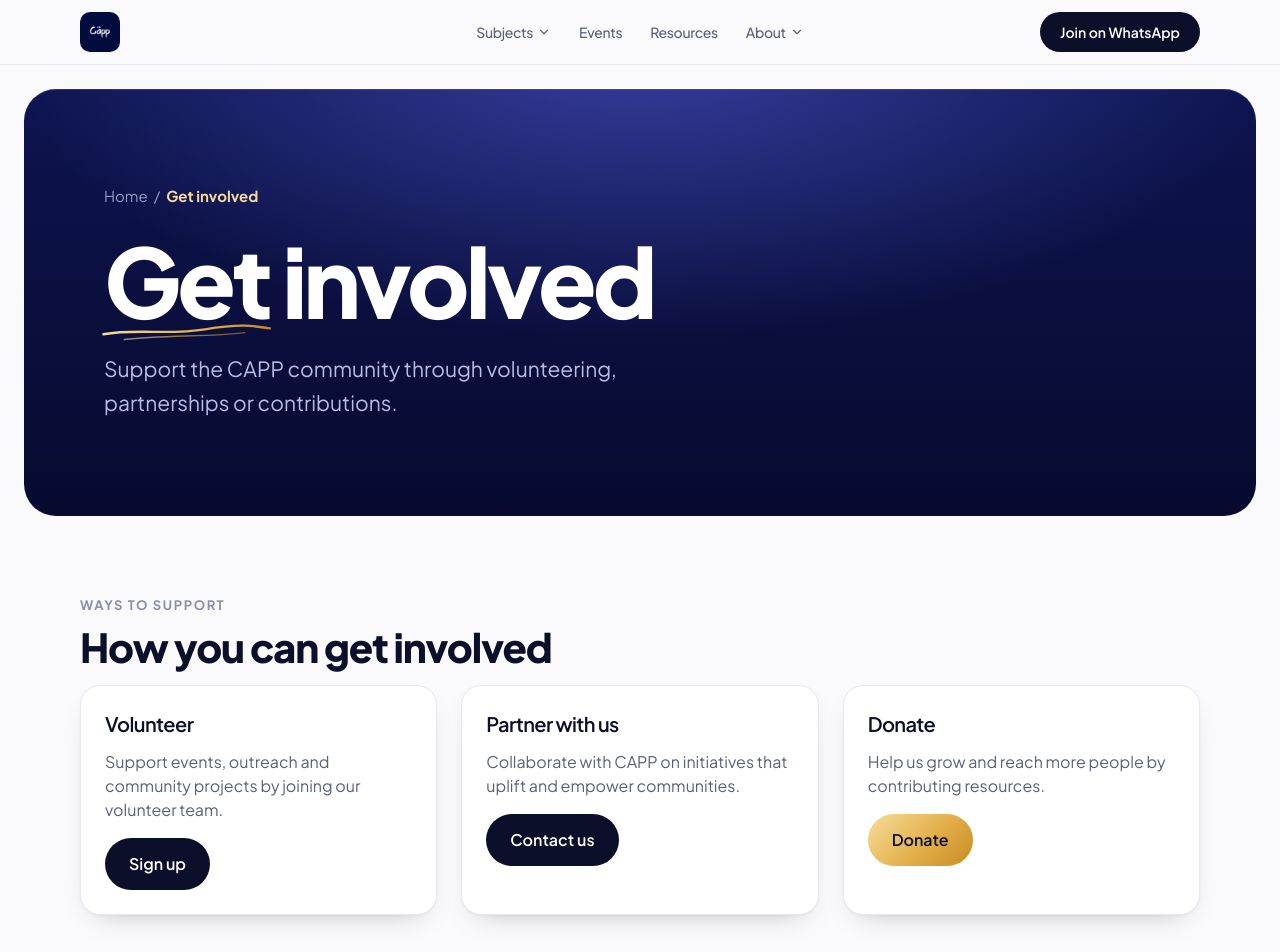
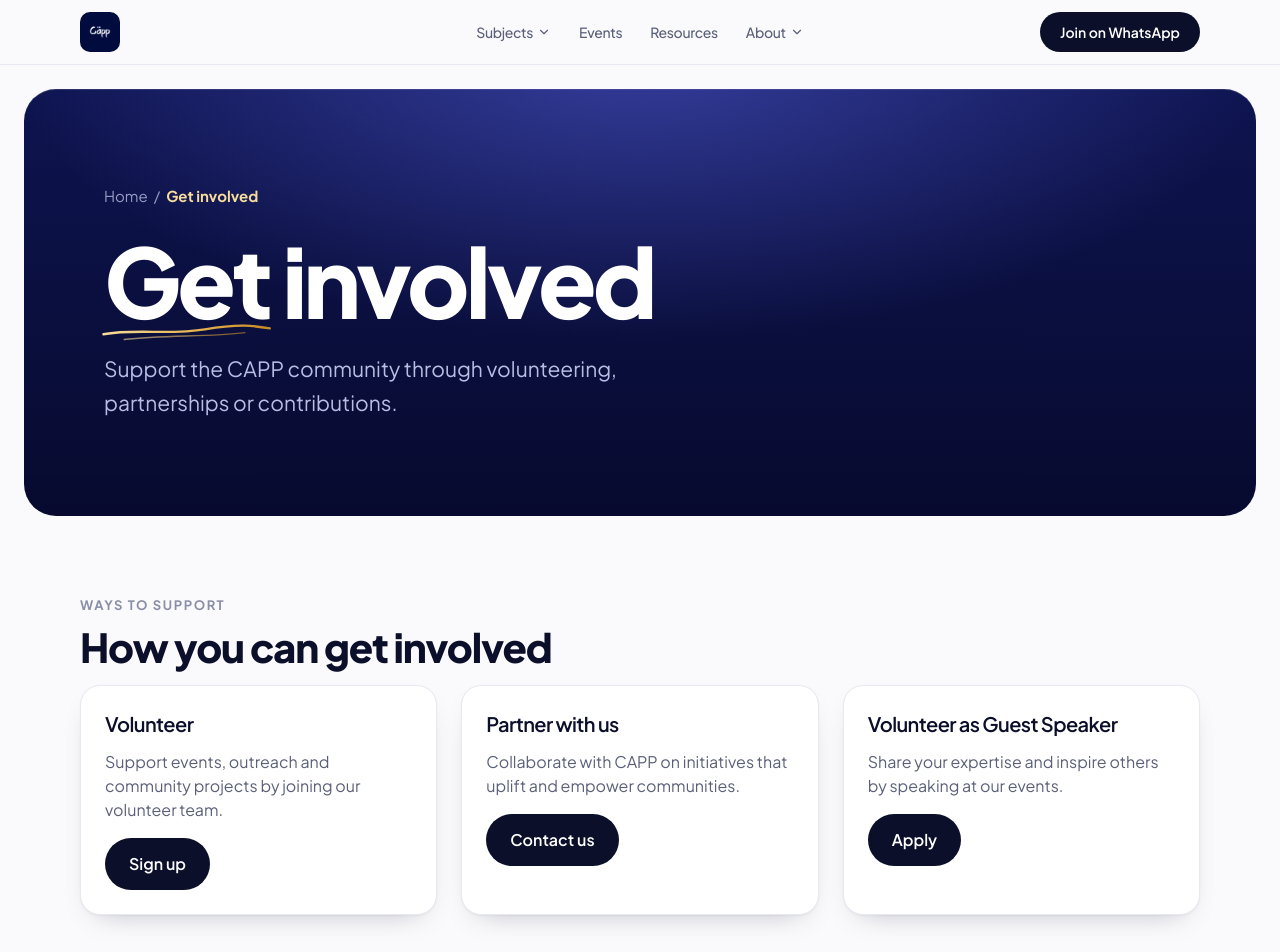
Before and after one commit to srahman14/cappweb, a Next.js app: page /get-involved in a window 1280 px wide. Shown: the top 952 px of the page. Built offline with nearby package versions, Linux system fonts and the light colour scheme.

Commit message:
fixing get involved page

```diff
--- a/src/app/get-involved/page.tsx
+++ b/src/app/get-involved/page.tsx
@@ -42,10 +42,10 @@
               </h3>
               <p className="text-muted mb-4">{item.description}</p>
 
-              {/* Use shared Button component */}
+
               <item.action.component
                 href={item.action.href}
-                variant={item.action.variant}
+                className={item.action.className}
                 size="md"
               >
                 {item.action.label}
--- a/src/data/get-involved.ts
+++ b/src/data/get-involved.ts
@@ -11,7 +11,7 @@
         label: "Sign up",
         href: "#",
         component: Button,
-        variant: "primary",
+        className: "bg-primary text-white",
       },
     },
     {
@@ -23,19 +23,19 @@
         label: "Contact us",
         href: "#",
         component: Button,
-        variant: "primary",
+        className: "bg-primary text-white",
       },
     },
     {
-      id: "donate",
-      title: "Donate",
+      id: "guest-speaker",
+      title: "Volunteer as Guest Speaker",
       description:
-        "Help us grow and reach more people by contributing resources.",
+        "Share your expertise and inspire others by speaking at our events.",
       action: {
-        label: "Donate",
+        label: "Apply",
         href: "#",
         component: Button,
-        variant: "gold",
+        className: "bg-[#6C47FF] text-white",
       },
     },
   ],
```
